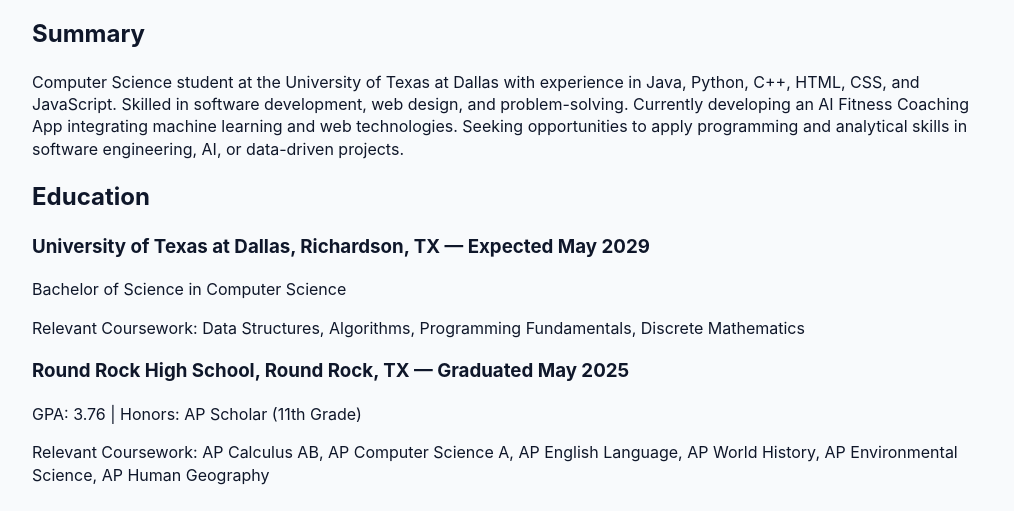
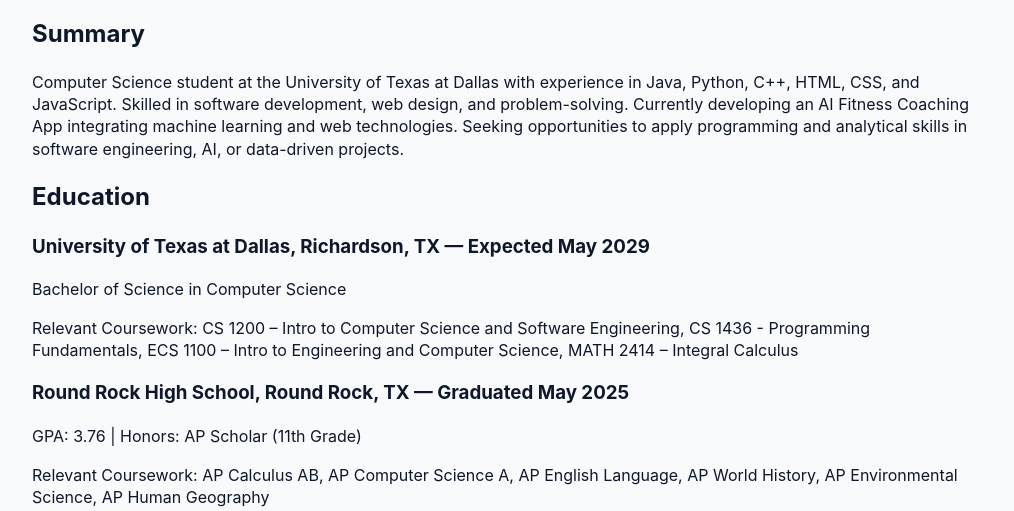
Before and after one commit to KsAashrith87/Personal-Portfolio, a plain HTML site: page index.html in a window 1280 px wide. Shown: the part 230-741 px from the top of the page, without its empty margins (132-1146 px from the left). Drawn offline with Linux system fonts and the light colour scheme.

Commit message:
Update index.html

```diff
--- a/index.html
+++ b/index.html
@@ -38,7 +38,7 @@
       <h2>Education</h2>
       <h3>University of Texas at Dallas, Richardson, TX — Expected May 2029</h3>
       <p>Bachelor of Science in Computer Science</p>
-      <p>Relevant Coursework: Data Structures, Algorithms, Programming Fundamentals, Discrete Mathematics</p>
+      <p>Relevant Coursework: CS 1200 – Intro to Computer Science and Software Engineering,       CS 1436 - Programming Fundamentals, ECS 1100 – Intro to Engineering and Computer Science, MATH 2414 – Integral Calculus</p>
 
       <h3>Round Rock High School, Round Rock, TX — Graduated May 2025</h3>
       <p>GPA: 3.76 | Honors: AP Scholar (11th Grade)</p>
```
